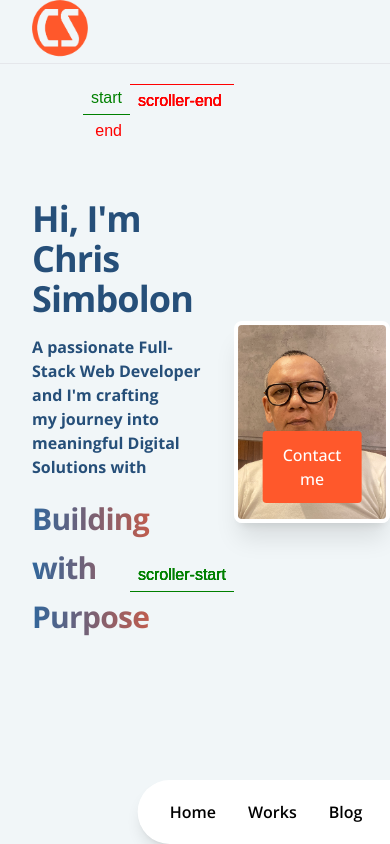
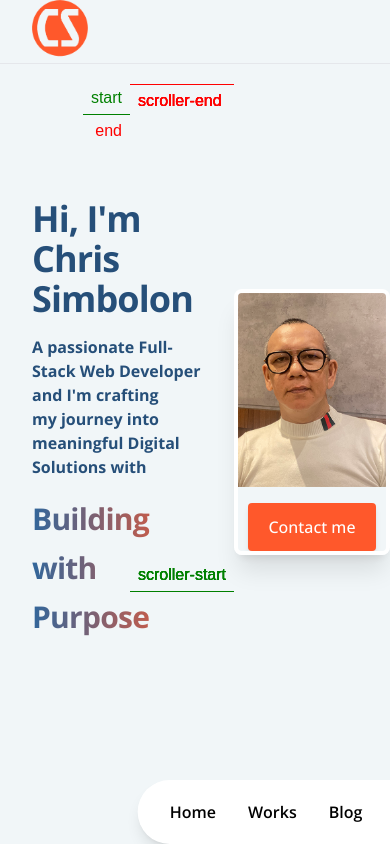
Before and after one commit to chrisimbolon/portfolio_branding, a Vue app: page / in a window 390 px wide. Shown: the top 844 px of the page. Built offline with nearby package versions, Linux system fonts and the light colour scheme; no server answers; the database is empty.

Commit message:
start working on responsiveness - image responsiveness

```diff
--- a/src/components/Home/TheHero.vue
+++ b/src/components/Home/TheHero.vue
@@ -20,7 +20,23 @@
     <div
       class="fixed-right flex-[40%] sticky top-0 h-screen flex flex-col justify-center items-center"
     >
-      <div class="image-wrapper border-4 border-white rounded-lg overflow-hidden relative shadow-xl hover:shadow-2xl transition-shadow duration-300">
+    <div class="image-wrapper border-4 border-white rounded-lg overflow-hidden shadow-xl hover:shadow-2xl transition-shadow duration-300 flex flex-col items-center relative">
+  <img
+    loading="lazy"
+    class="w-full md:max-w-[600px] h-auto object-contain"
+    src="@/assets/images/chris-closeup1.png"
+    alt="Chris Closeup"
+  />
+  <div class="button-container mt-4 md:absolute md:bottom-4 w-full flex justify-center">
+    <action-button
+      btnText="Contact me"
+      class="bg-brand-blue-2 text-white px-6 py-2 rounded-md shadow-md hover:shadow-lg transition-shadow"
+    />
+  </div>
+</div>
+
+
+      <!-- <div class="image-wrapper border-4 border-white rounded-lg overflow-hidden relative shadow-xl hover:shadow-2xl transition-shadow duration-300">
         <img
           loading="lazy"
           class="w-[75vw] md:w-auto md:h-[75vh] object-contain"
@@ -31,7 +47,7 @@
           btnText="Contact me"
           class="absolute bottom-4 left-1/2 transform -translate-x-1/2"
         />
-      </div>
+      </div> -->
       <main-nav class="absolute bottom-0 left-1/2 transform -translate-x-1/2 z-10" />
     </div>
   </div>
--- a/src/components/works/WorksSection.vue
+++ b/src/components/works/WorksSection.vue
@@ -1,6 +1,7 @@
 <template>
-  <section class="work-section min-h-screen bg-brand-white-1 py-5 text-brand-blue-3">
-    <h2 class="text-3xl font-bold">Works</h2>
+  <section class="work-section min-h-screen bg-brand-white-1 py-5 ">
+    <h2 class="text-4xl font-extrabold text-center text-brand-blue-3">Works</h2>
+    <h3 class="flex-grow p-4 text-brand-blue-2 leading-relaxed">Here are some of my projects, where I’ve combined creativity and technical expertise to deliver practical, user-friendly solutions</h3>
     <work-list :works="works" />
   </section>
 </template>
```
